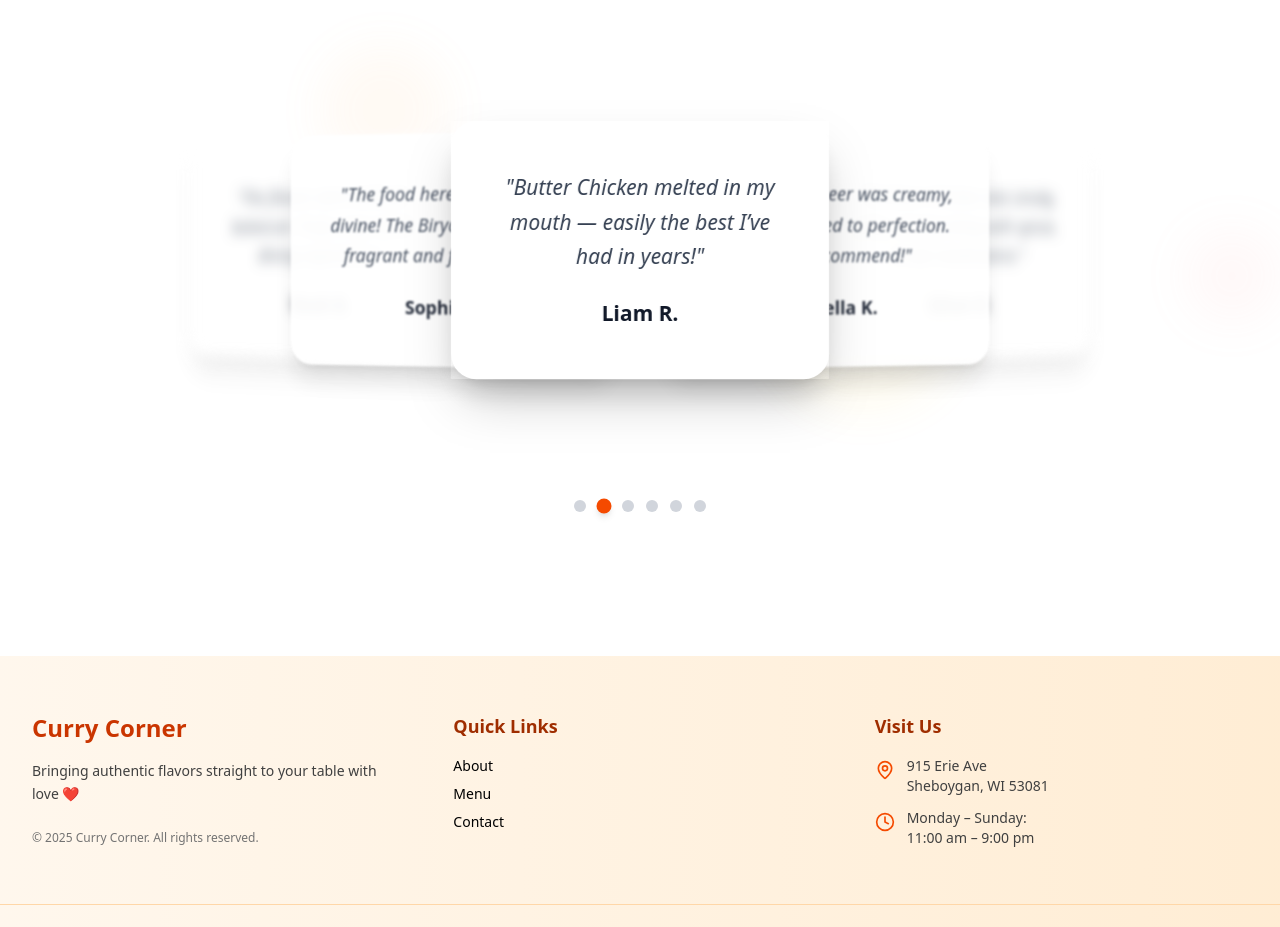
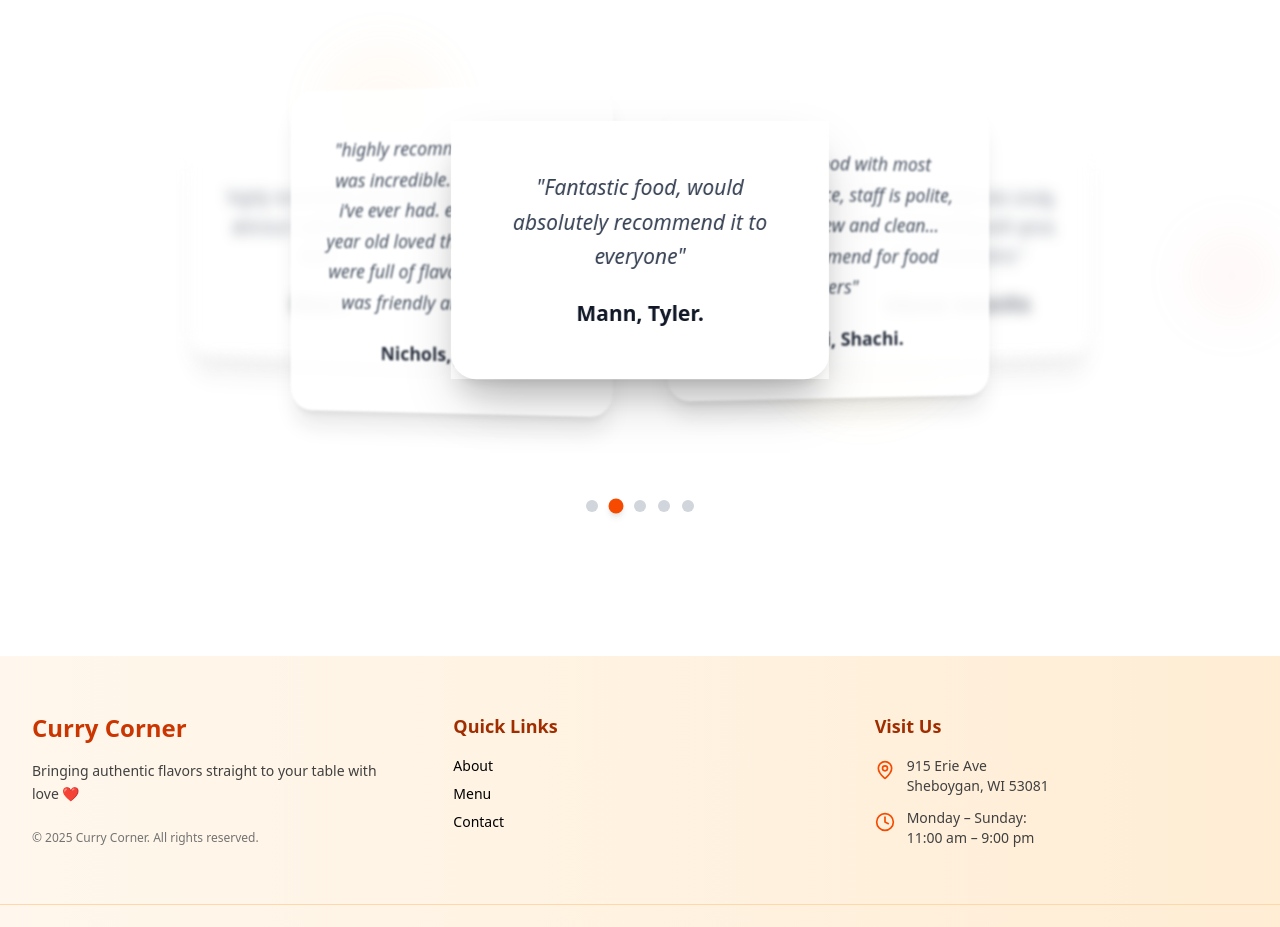
Before and after one commit to Harsh9934-debug/curry_corner_ecommerce, a React (Vite) app in the folder curry_corner/: page / in a window 1280 px wide. Shown: the part 3300-4227 px from the top of the page. Built offline with nearby package versions, Linux system fonts and the light colour scheme.

Commit message:
Updated the review section

```diff
--- a/curry_corner/src/components/Testimonial.jsx
+++ b/curry_corner/src/components/Testimonial.jsx
@@ -2,28 +2,28 @@ import React, { useEffect, useState } from "react";
 
 const testimonials = [
   {
-    name: "Sophia M.",
+    name: "Nichols, Jillyan.",
     feedback:
-      "The food here is absolutely divine! The Biryani Rice was so fragrant and full of flavor.",
+      "highly recommend! the food was incredible. best samosas i’ve ever had. even our 6 & 3 year old loved them! our dishes were full of flavor and the staff was friendly and attentive.",
     // role: "Food Blogger",
     rating: 5, // Added rating for potential future use or visual enhancement
   },
   {
-    name: "Liam R.",
+    name: "Mann, Tyler.",
     feedback:
-      "Butter Chicken melted in my mouth — easily the best I’ve had in years!",
+      "Fantastic food, would absolutely recommend it to everyone",
     // role: "Chef",
     rating: 5,
   },
   {
-    name: "Isabella K.",
+    name: "Chokshi, Shachi.",
     feedback:
-      "The Palak Paneer was creamy, rich, and cooked to perfection. Highly recommend!",
+      "Delicious food with most reasonable price, staff is polite, property is new and clean… highly recommend for food lovers",
     // role: "Vegetarian Enthusiast",
     rating: 4,
   },
   {
-    name: "Ethan D.",
+    name: "Villareal, Samantha.",
     feedback:
       "Tandoori Chicken was smoky, juicy, and bursting with spices. A real masterpiece.",
     // role: "Traveler",
@@ -32,16 +32,9 @@ const testimonials = [
   {
     name: "Olivia P.",
     feedback:
-      "From presentation to taste, every dish was a delight. I'll definitely return!",
+      "Highly recommend, food was delicious! I will definitely be back.",
     // role: "Food Critic",
     rating: 5,
-  },
-  {
-    name: "Noah B.",
-    feedback:
-      "The flavors were bold yet balanced. Truly a top-notch dining experience.",
-    // role: "Gourmet Enthusiast",
-    rating: 4,
   },
 ];
 
```
